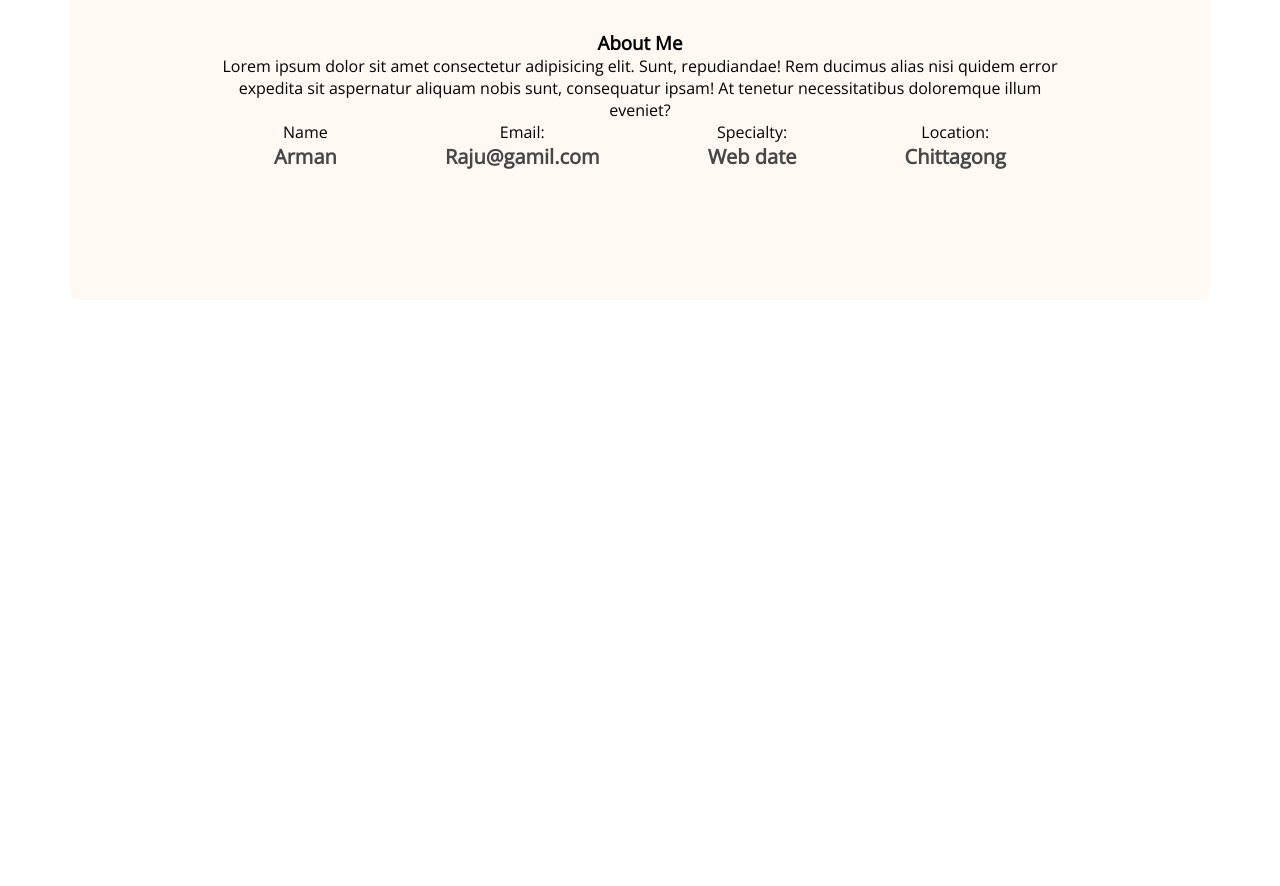
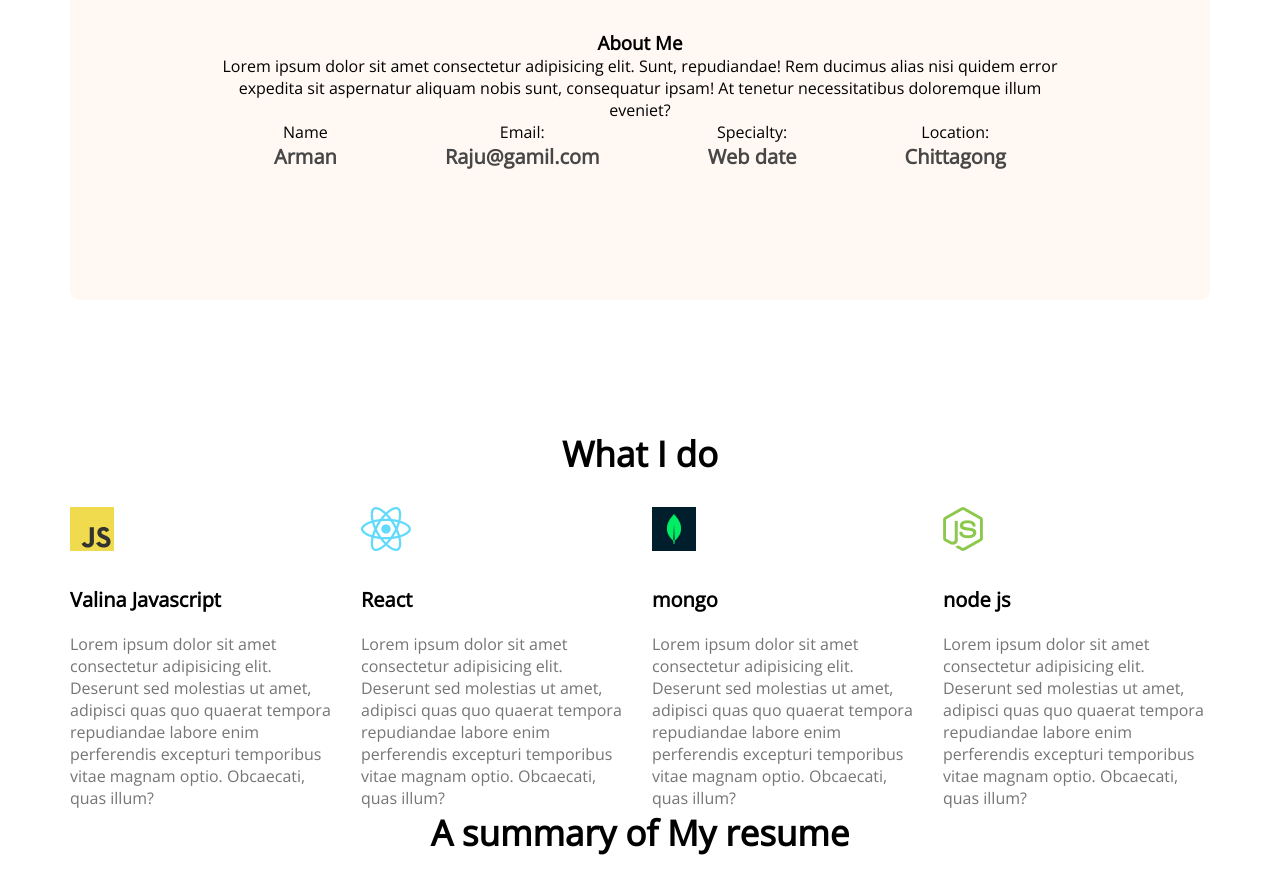
Before and after one commit to ah496/My-personal-protfulio, a plain HTML site: page index.html in a window 1280 px wide. Shown: the part 930-1816 px from the top of the page. Before the commit the page ends 1230 px from the top, so only its background shows below. Drawn offline with nearby package versions, Linux system fonts and the light colour scheme.

Commit message:
skill section

```diff
--- a/index.html
+++ b/index.html
@@ -55,13 +55,40 @@
                     <p class="info-title">Location:</p>
                     <p class="info-description">Chittagong</p>
                 </div>
+            </div>
+        </section>
+        <!-- What i do section -->
+        <section class="what-i-do">
+            <h3 class="section-title">What I do</h3>
+            <div class="skills-container">
+                <skill>
+                    <img src="images/icons/js.png" alt="">
+                    <p class="skill-title">Valina Javascript</p>
+                    <p class="skill-description">Lorem ipsum dolor sit amet consectetur adipisicing elit. Deserunt sed molestias ut amet, adipisci quas quo quaerat tempora repudiandae labore enim perferendis excepturi temporibus vitae magnam optio. Obcaecati, quas illum?</p>
+                </skill>
+                <skill>
+                    <img src="images/icons/react.png" alt="">
+                    <p class="skill-title">React</p>
+                    <p class="skill-description">Lorem ipsum dolor sit amet consectetur adipisicing elit. Deserunt sed molestias ut amet, adipisci quas quo quaerat tempora repudiandae labore enim perferendis excepturi temporibus vitae magnam optio. Obcaecati, quas illum?</p>
+                </skill>
+                <skill>
+                    <img src="images/icons/mongo.png" alt="">
+                    <p class="skill-title">mongo</p>
+                    <p class="skill-description">Lorem ipsum dolor sit amet consectetur adipisicing elit. Deserunt sed molestias ut amet, adipisci quas quo quaerat tempora repudiandae labore enim perferendis excepturi temporibus vitae magnam optio. Obcaecati, quas illum?</p>
+                </skill>
+                <skill>
+                    <img src="images/icons/nodejs.png" alt="">
+                    <p class="skill-title">node js</p>
+                    <p class="skill-description">Lorem ipsum dolor sit amet consectetur adipisicing elit. Deserunt sed molestias ut amet, adipisci quas quo quaerat tempora repudiandae labore enim perferendis excepturi temporibus vitae magnam optio. Obcaecati, quas illum?</p>
+                </skill>
+            </div>
+        </section>
+        <!-- Resume Section -->
+        <section class="resume">
+            <h3 class="section-title">A summary of My resume</h3>
 
 
-            </div>
-
-
-
-            </section>
+        </section>
 
         </main>
         <footer>
--- a/styles/protfolio.css
+++ b/styles/protfolio.css
@@ -90,7 +90,7 @@ main{
     text-align: center;
 }
 .section-title{
-
+    text-align: center;
     font-weight: 700;
     font-size: 35px;
     margin-bottom: 30px;
@@ -100,6 +100,7 @@ main{
     color: #757575;
     font-size: 18px;
     margin-bottom: 30px;
+
 
 }
 
@@ -118,3 +119,28 @@ main{
     font-size: 20px;
     color: #474747;
 }
+/* what-i-do symbol */
+.what-i-do{
+    margin-top: 130px;
+}
+.skills-container{
+     display: flex;
+     gap: 24px;
+
+}
+.skill{
+    background: #FFFFFF;
+    box-shadow: 0px 6px 50px rgba(0, green 0, blue 0, alpha 0.06);
+    border-radius: 5px;
+    padding: 30px;
+}
+.skill-title{
+    font-weight: 700;
+    font-size: 20px;
+    margin-top: 30px;
+    margin-bottom: 20px;
+}
+
+.skill-description{
+    color:#757575
+}
```
